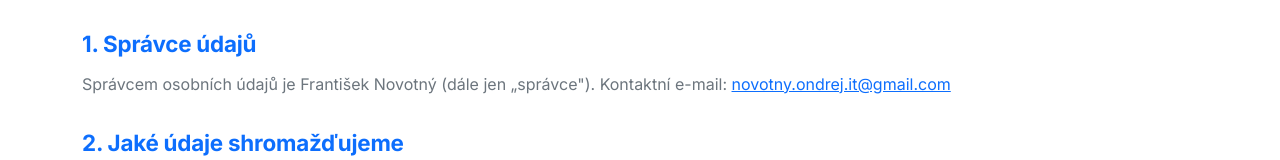
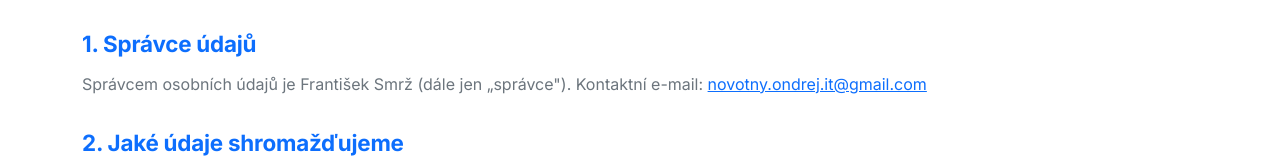
Before and after one commit to Max287954/fanny_web, a Next.js app: page /ochrana-soukromi in a window 1280 px wide. Shown: the part 206-366 px from the top of the page. Built offline with nearby package versions, Linux system fonts and the light colour scheme.

Commit message:
Úpravy textu

```diff
--- a/app/ochrana-soukromi/page.tsx
+++ b/app/ochrana-soukromi/page.tsx
@@ -3,7 +3,7 @@ import type { Metadata } from 'next';
 export const metadata: Metadata = {
   title: 'Ochrana soukromí',
   description:
-    'Zásady ochrany osobních údajů — František Novotný. Informace o zpracování dat z kontaktního formuláře.',
+    'Zásady ochrany osobních údajů — František Smrž. Informace o zpracování dat z kontaktního formuláře.',
 };
 
 export default function PrivacyPage() {
@@ -17,7 +17,7 @@ export default function PrivacyPage() {
 
         <h2>1. Správce údajů</h2>
         <p>
-          Správcem osobních údajů je František Novotný (dále jen
+          Správcem osobních údajů je František Smrž (dále jen
           „správce"). Kontaktní e-mail:{' '}
           <a href="mailto:novotny.ondrej.it@gmail.com">
             novotny.ondrej.it@gmail.com
--- a/components/Hero.tsx
+++ b/components/Hero.tsx
@@ -7,7 +7,7 @@ export default function Hero() {
         <h1 className="hero-name">
           František
           <br />
-          <span className="text-gradient">SmrŽ</span>
+          <span className="text-gradient">Smrž</span>
         </h1>
 
         <p className="hero-tagline">
```
